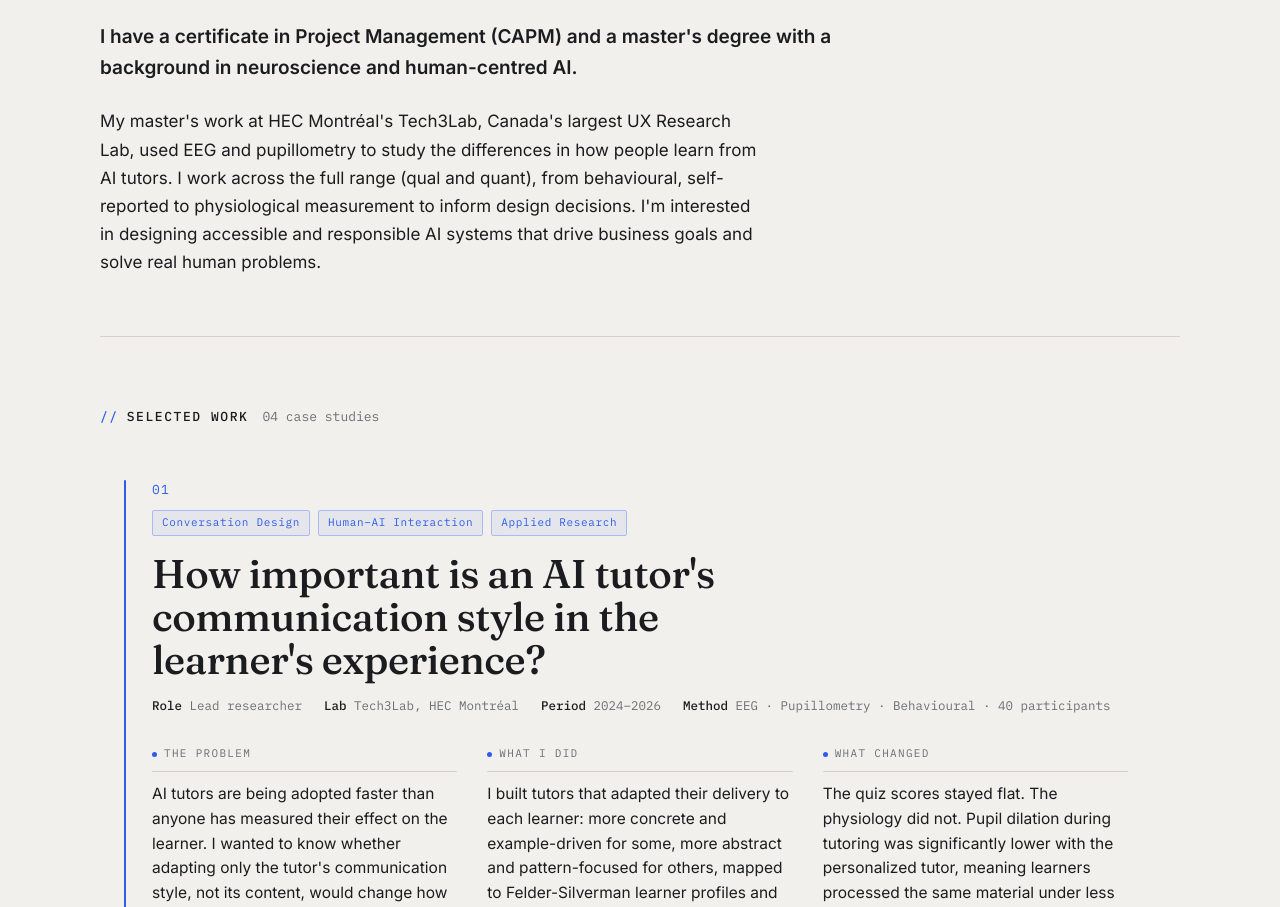
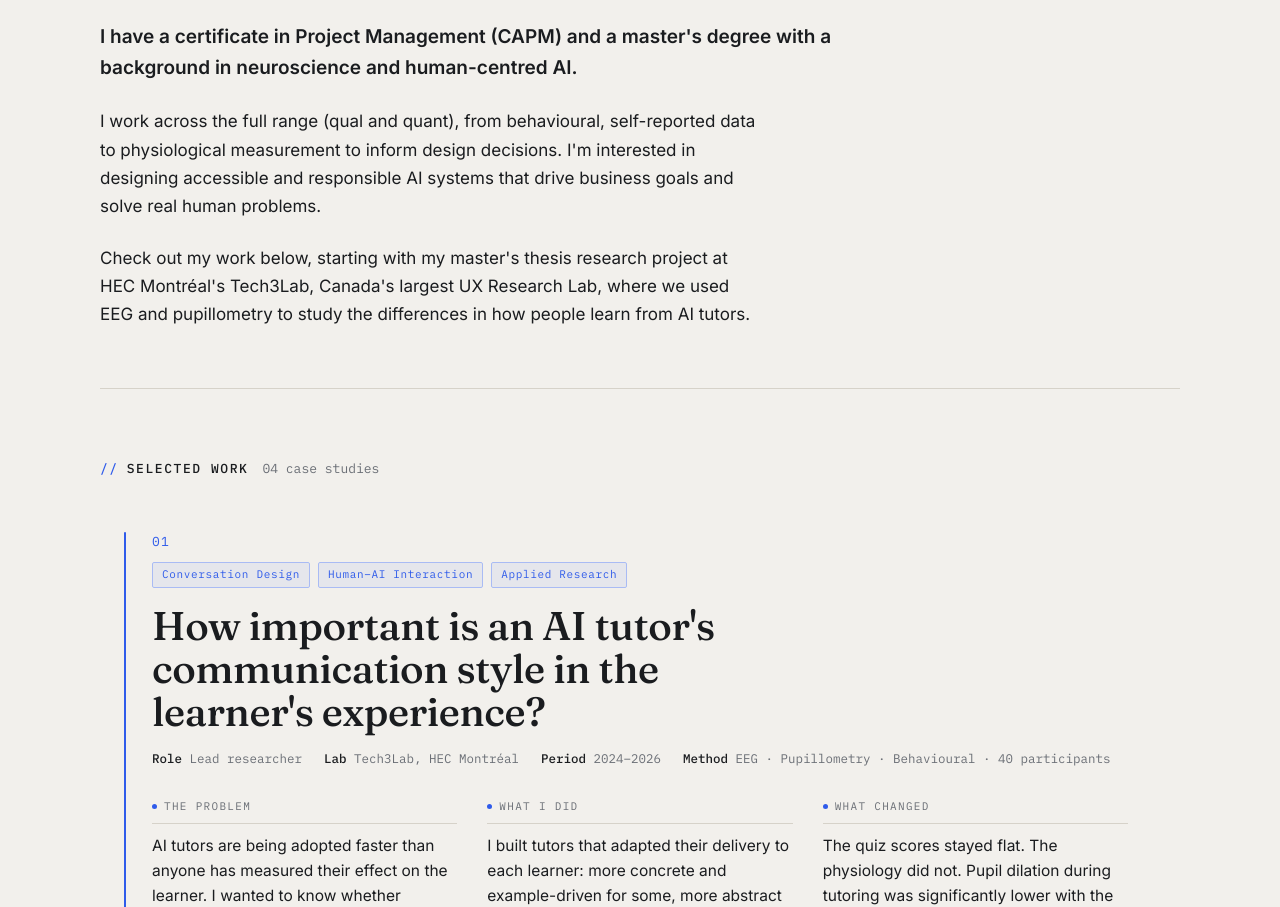
Before and after one commit to urielkarerwa/portfolio_1, a plain HTML site: page index.html in a window 1280 px wide. Shown: the part 1068-1975 px from the top of the page. Drawn offline with Linux system fonts and the light colour scheme.

Commit message:
Update index.html

```diff
--- a/index.html
+++ b/index.html
@@ -383,7 +383,8 @@
   <p class="lead"> <span class="hl">Good research saves you time</span> reducing the risk of overspend on rebuilds.</p>
   <p class="detail em">I'm a human-centred UX researcher with three years of work across government, nonprofit, and private sectors.</p>
   <p class="detail em">I have a certificate in Project Management (CAPM) and a master's degree with a background in neuroscience and human-centred AI.</p>
-  <p class="detail">My master's work at HEC Montréal's Tech3Lab, Canada's largest UX Research Lab, used EEG and pupillometry to study the differences in how people learn from AI tutors. I work across the full range (qual and quant), from behavioural, self-reported to physiological measurement to inform design decisions. I'm interested in designing accessible and responsible AI systems that drive business goals and solve real human problems.</p>
+  <p class="detail">I work across the full range (qual and quant), from behavioural, self-reported data to physiological measurement to inform design decisions. I'm interested in designing accessible and responsible AI systems that drive business goals and solve real human problems.</p>
+  <p class="detail">Check out my work below, starting with my master's thesis research project at HEC Montréal's Tech3Lab, Canada's largest UX Research Lab, where we used EEG and pupillometry to study the differences in how people learn from AI tutors.</p>
 </section>
 
 <div class="section-head wrap" id="work">
```
